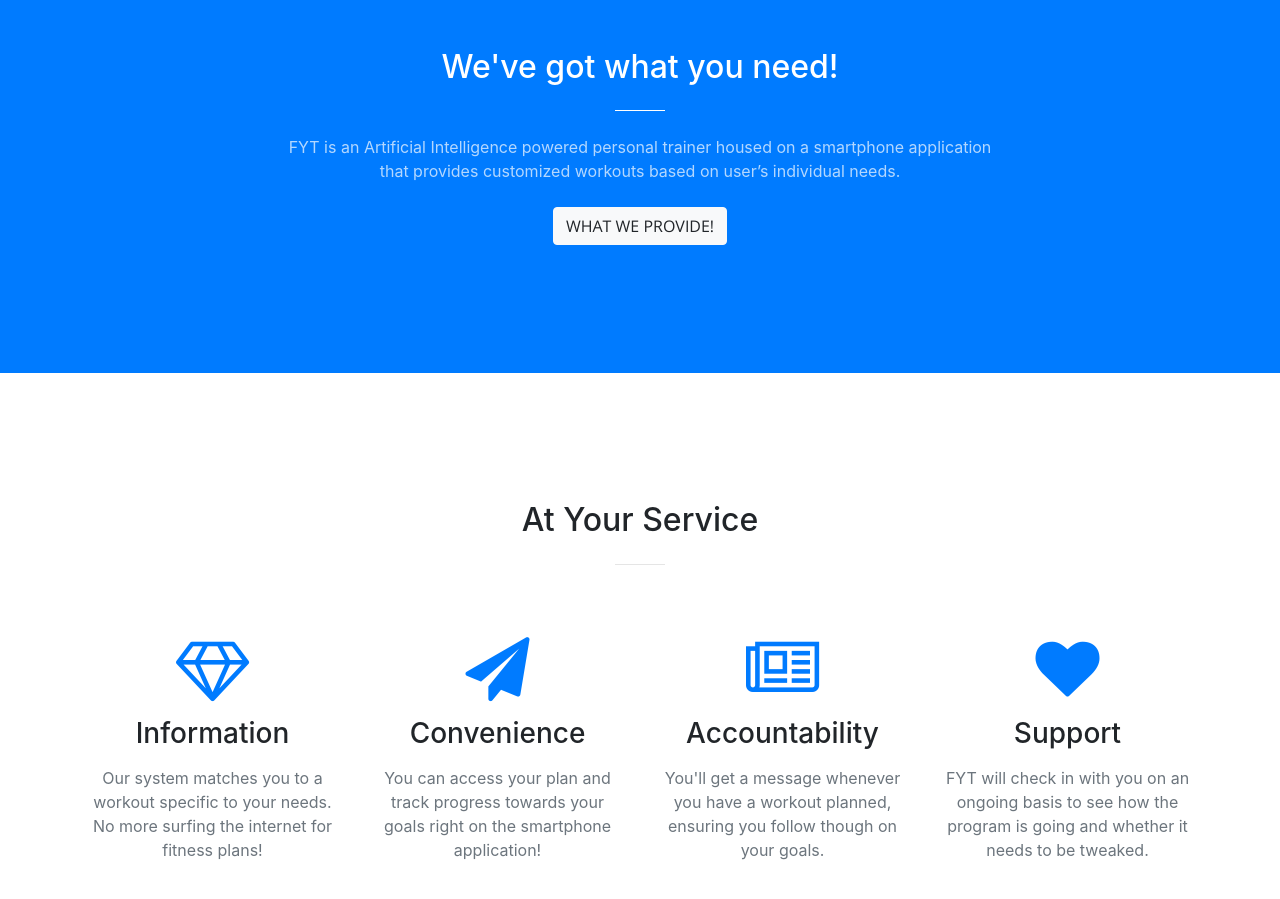
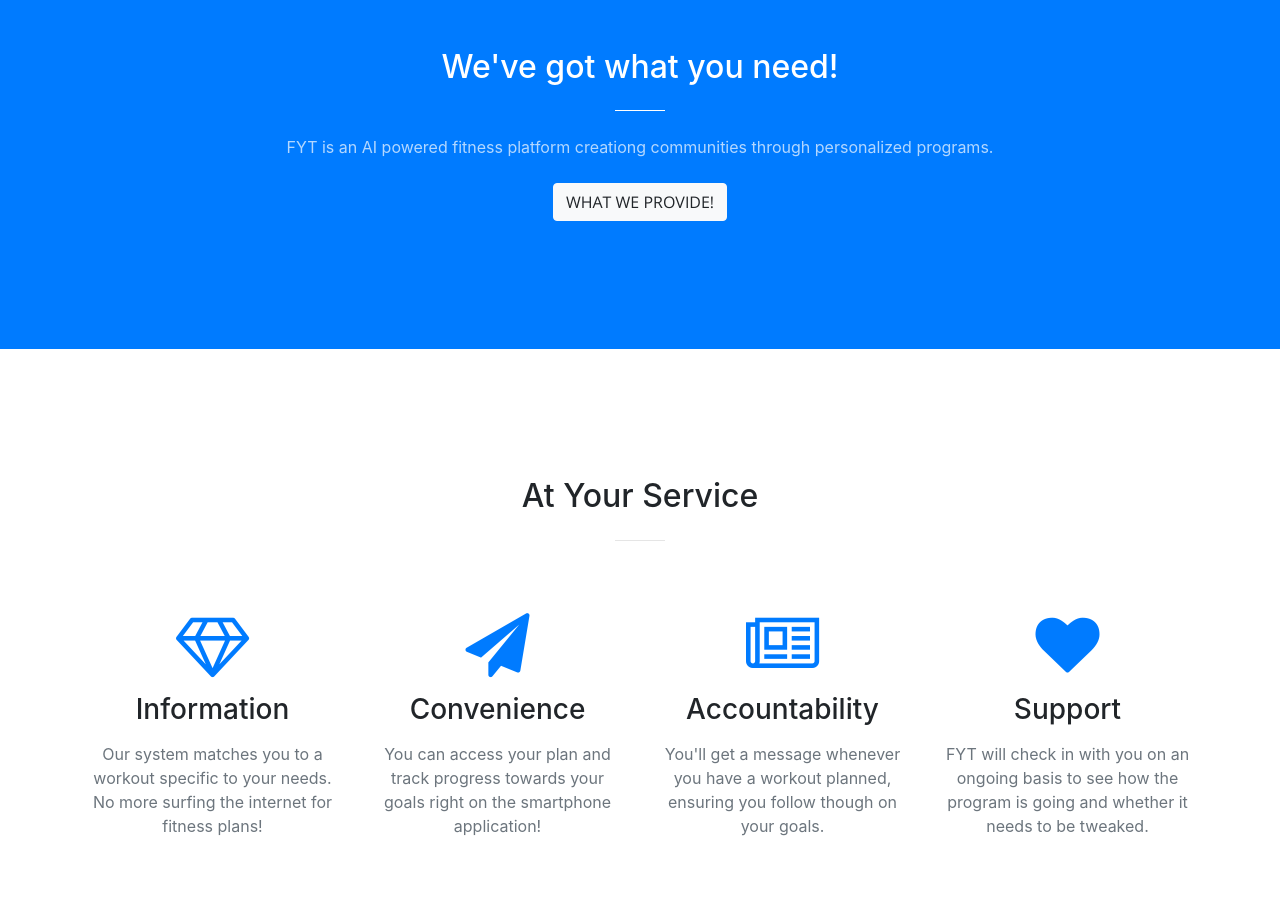
Before and after one commit to ndkcha/fyt, a website with bundled scripts: page index.html in a window 1280 px wide. Shown: the part 880-1779 px from the top of the page. Built offline with nearby package versions, Linux system fonts and the light colour scheme.

Commit message:
Update index.html

```diff
--- a/index.html
+++ b/index.html
@@ -8,7 +8,7 @@
     <meta name="description" content="">
     <meta name="author" content="">
 
-    <title>FYT - Your AI Personal Trainer</title>
+    <title>FYT - Your Personal Fitness Community </title>
 
     <!-- Bootstrap core CSS -->
     <link href="vendor/bootstrap/css/bootstrap.min.css" rel="stylesheet">
@@ -73,7 +73,7 @@
         <div class="row">
             <div class="col-lg-10 mx-auto">
                 <h1 class="text-uppercase">
-                    <!--<strong> <span data-typer-targets="Follow Your Truth, Focus Your Training, Find Your Trainer">text</span></strong><br>-->
+                    <!--<strong> <span data-typer-targets="Follow Your Truth, Join the Movement">text</span></strong><br>-->
                     <strong>
                         F<span class="element-f"><span id="typed-strings-f"><span>ollow</span><span>ocus&nbsp;&nbsp;</span><span>ind&nbsp;&nbsp;</span></span></span><br>
                         Your<br>
@@ -96,7 +96,7 @@
             <div class="col-lg-8 mx-auto text-center">
                 <h2 class="section-heading text-white">We've got what you need!</h2>
                 <hr class="light my-4">
-                <p class="text-faded mb-4">FYT is an Artificial Intelligence powered personal trainer housed on a smartphone application that provides customized workouts based on user’s individual needs.</p>
+                <p class="text-faded mb-4">FYT is an AI powered fitness platform creationg communities through personalized programs.</p>
                 <a class="btn btn-light btn-xl js-scroll-trigger" href="#services">What we provide!</a>
             </div>
         </div>
```
